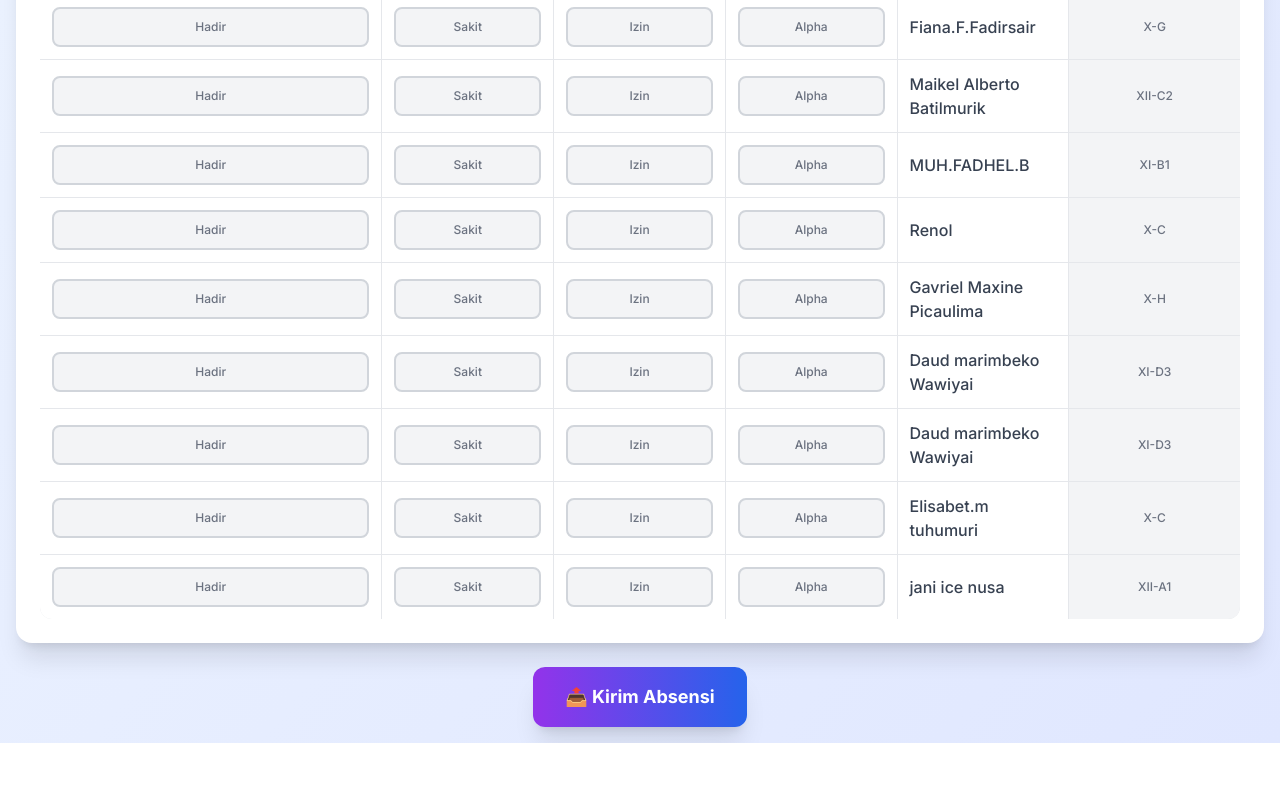
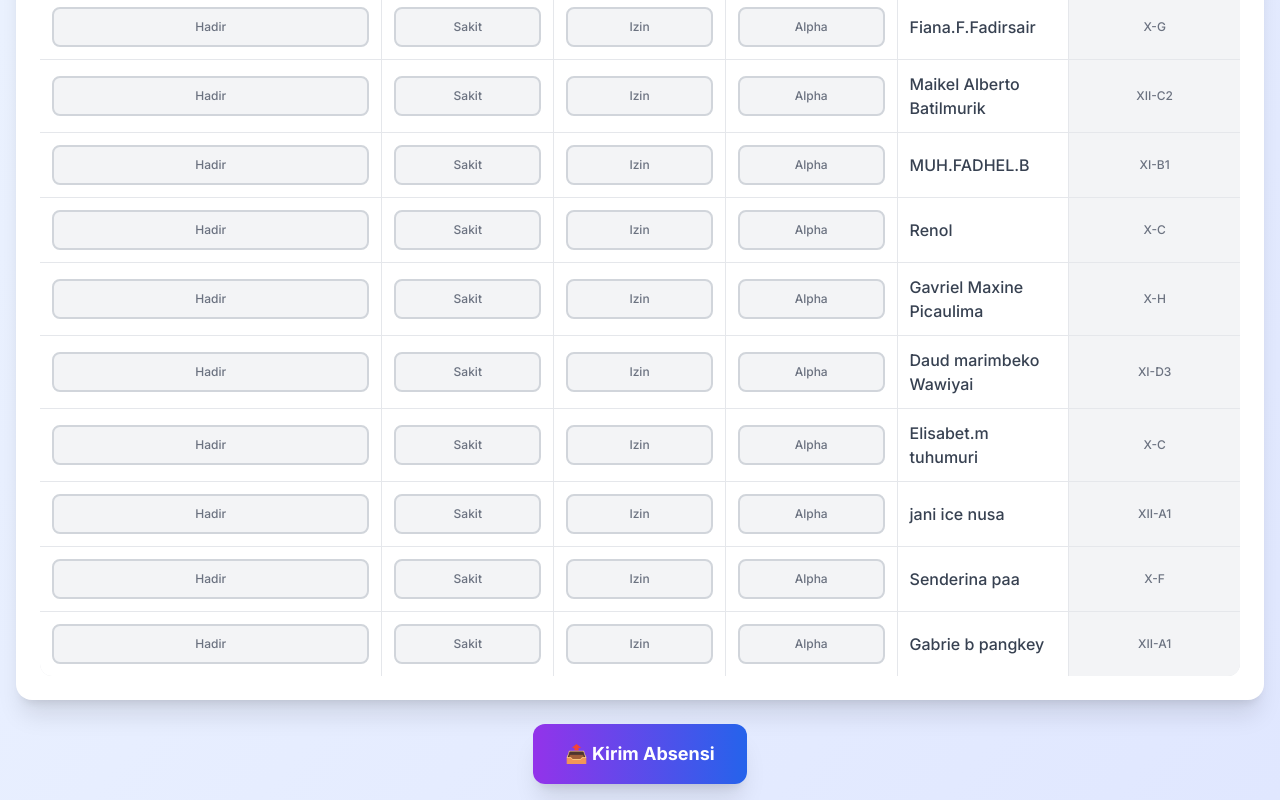
Before and after one commit to smansa-kota-sorong/Ekstrakulikuler, a plain HTML site: page index.html in a window 1280 px wide. Shown: the part 856-1656 px from the top of the page. Before the commit the page ends 1599 px from the top, so only its background shows below. Drawn offline with nearby package versions, Linux system fonts and the light colour scheme.

Commit message:
Update index.html

```diff
--- a/index.html
+++ b/index.html
@@ -343,9 +343,10 @@
             { name: "Renol", class: "X-C" },
             { name: "Gavriel Maxine Picaulima", class: "X-H" },
             { name: "Daud marimbeko Wawiyai", class: "XI-D3" },
-            { name: "Daud marimbeko Wawiyai", class: "XI-D3" },
             { name: "Elisabet.m tuhumuri", class: "X-C" },
-            { name: "jani ice nusa", class: "XII-A1" }
+            { name: "jani ice nusa", class: "XII-A1" },
+            { name: "Senderina paa", class: "X-F" },
+            { name: "Gabrie b pangkey", class: "XII-A1" }
         ];
 
         // Variables untuk attendance
```
